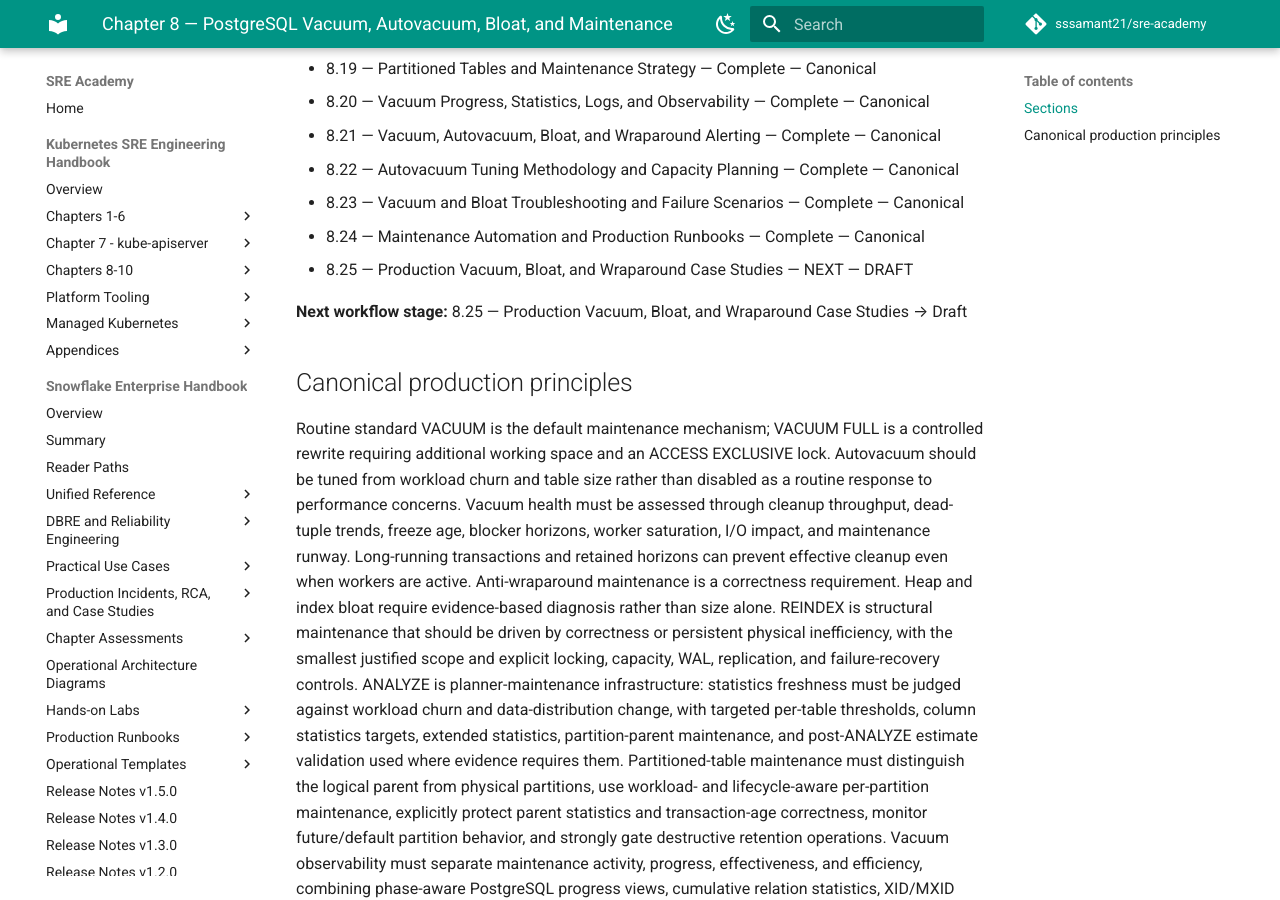
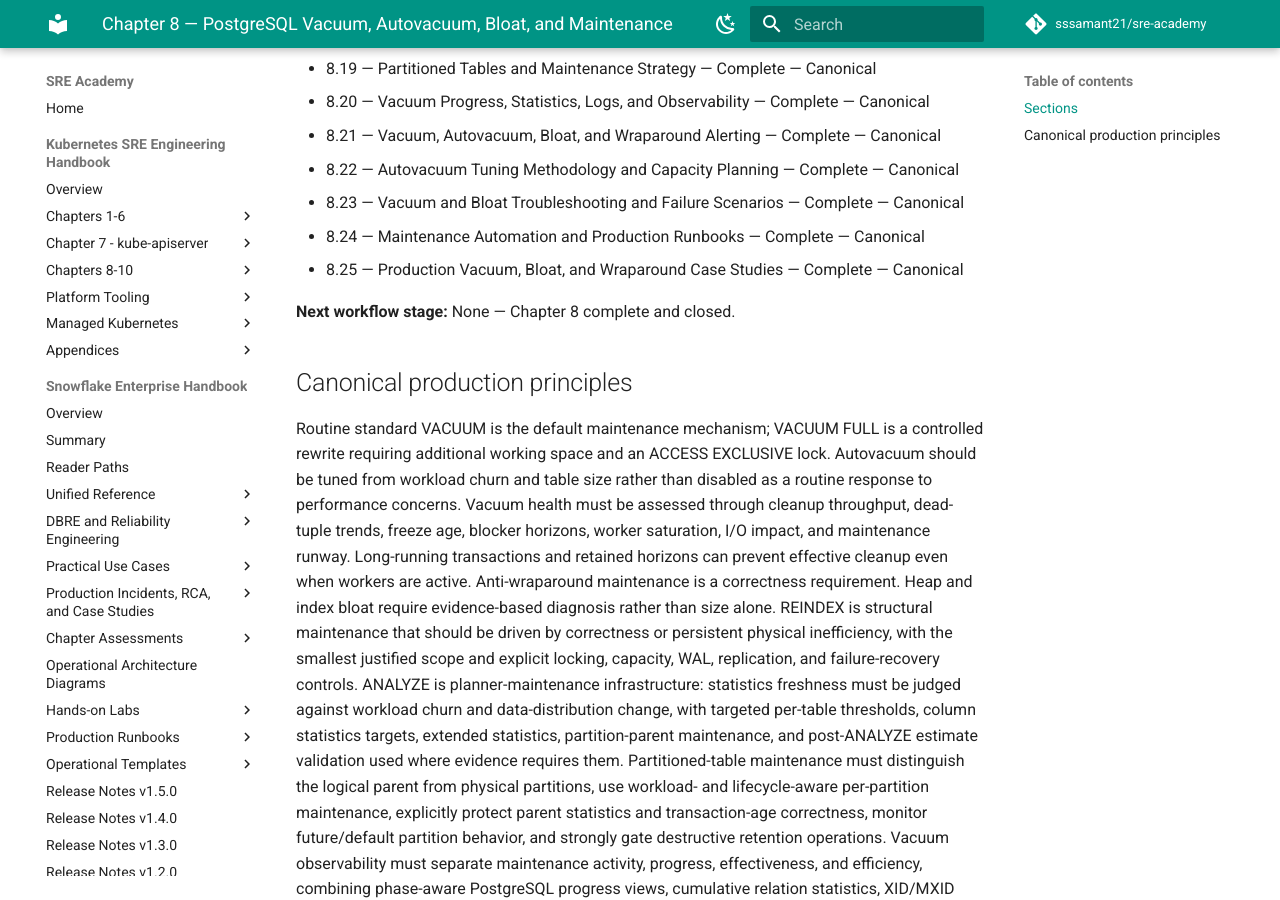
Before and after one commit to sssamant21/sre-academy, an MkDocs documentation site: the page built from docs/books/postgresql-sre-dbre-handbook/chapter-08/index.md, in a window 1280 px wide and 900 px high, scrolled down 1005 px. Built offline with MkDocs 1.6.1 and Material for MkDocs 9.7.7, drawn with Linux system fonts in a browser that asks for light colours; comment, search, counter and statistics services are not loaded; some of the changed text lies outside the part shown.

Commit message:
docs(postgresql): mark Chapter 8 complete with 25 canonical sections

```diff
--- a/docs/books/postgresql-sre-dbre-handbook/chapter-08/index.md
+++ b/docs/books/postgresql-sre-dbre-handbook/chapter-08/index.md
@@ -1,6 +1,6 @@
 # Chapter 8 — PostgreSQL Vacuum, Autovacuum, Bloat, and Maintenance
 
-Status: **IN PROGRESS — 24/25 CANONICAL**
+Status: **COMPLETE — 25/25 CANONICAL**
 
 Master Chapter 8 Structure v1.0 — **LOCKED**
 
@@ -30,9 +30,9 @@
 - 8.22 — Autovacuum Tuning Methodology and Capacity Planning — Complete — Canonical
 - 8.23 — Vacuum and Bloat Troubleshooting and Failure Scenarios — Complete — Canonical
 - 8.24 — Maintenance Automation and Production Runbooks — Complete — Canonical
-- 8.25 — Production Vacuum, Bloat, and Wraparound Case Studies — NEXT — DRAFT
+- 8.25 — Production Vacuum, Bloat, and Wraparound Case Studies — Complete — Canonical
 
-**Next workflow stage:** 8.25 — Production Vacuum, Bloat, and Wraparound Case Studies → Draft
+**Next workflow stage:** None — Chapter 8 complete and closed.
 
 ## Canonical production principles
 
```
